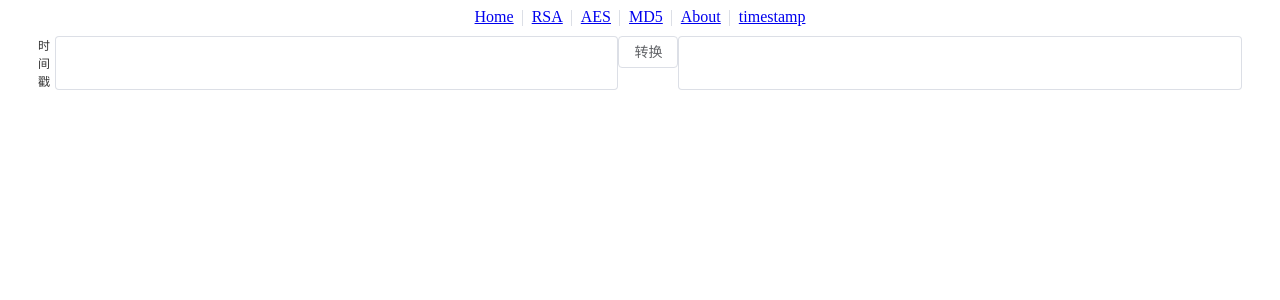
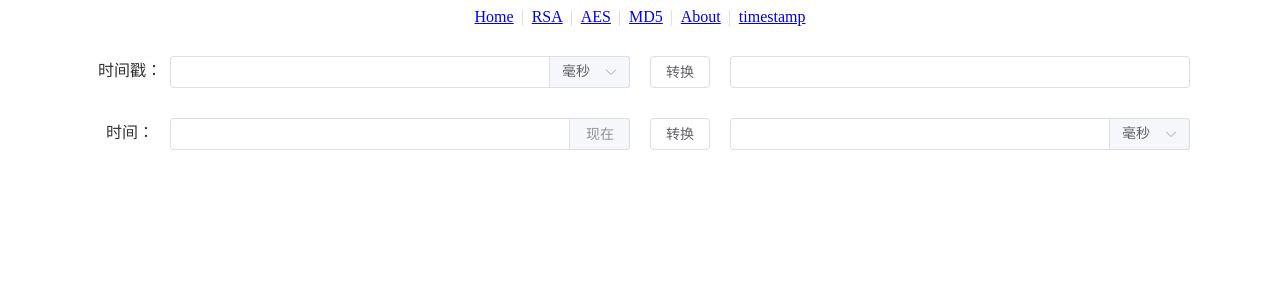
Before and after one commit to xuxiaowei-tools/xuxiaowei-tools, a Vue app: page /timestamp in a window 1280 px wide. Shown: the top 300 px of the page. Built offline with nearby package versions, Linux system fonts and the light colour scheme; a web font is replaced by a local one.

Commit message:
时间与时间戳转换提交

```diff
--- a/src/views/timestamp/index.vue
+++ b/src/views/timestamp/index.vue
@@ -1,23 +1,91 @@
 <template>
-    <div class="app-main">
-        <div class="flex text-12px color-#333">
-            <span>时间戳</span>
-            <el-input></el-input>
-            <el-button>转换</el-button>
-            <el-input></el-input>
+    <div class="text-center px-30px py-30px">
+        <!-- 时间戳转时间 -->
+        <div class=" inline-flex justify-center lh-30px color-#333">
+            <div class="w-80px block"><span>时间戳：</span></div>
+            <el-input v-model="inputValue" :oninput="inputValue = inputNum(inputValue)" class="w-460px">
+                <template #append>
+                    <el-select v-model="typeValue" placeholder="Select" style="width: 80px">
+                        <el-option label="毫秒" value="1" />
+                        <el-option label="秒" value="2" />
+                    </el-select>
+                </template>
+            </el-input>
+            <el-button @click="changeStr" class="mx-20px">转换</el-button>
+            <el-input v-model="outPutValue" class="w-460px"></el-input>
+        </div>
+
+        <!-- 时间转时间戳 -->
+        <div class=" inline-flex justify-center lh-30px color-#333 mt-30px">
+            <div class="w-80px block"><span>时间：</span></div>
+            <el-input v-model="timeInput" class="w-460px">
+                <template #append>
+                    <el-button @click="getNow">现在</el-button>
+                </template>
+            </el-input>
+            <el-button @click="changeStamp" class="mx-20px">转换</el-button>
+            <el-input v-model="outPutStamp" class="w-460px">
+                <template #append>
+                    <el-select v-model="stampTypeValue" placeholder="Select" style="width: 80px">
+                        <el-option label="毫秒" value="1" />
+                        <el-option label="秒" value="2" />
+                    </el-select>
+                </template>
+            </el-input>
         </div>
     </div>
 </template>
 
 <script lang="ts" setup>
+import { ref } from 'vue'
 
+/**
+ * 时间戳转时间
+ */
+const change = (val: number) => {
+    const n = new Date(val)
+    const now = new Date(n)
+    const y = now.getFullYear()
+    const m = now.getMonth() + 1
+    const d = now.getDate()
+    return y + '-' + (m < 10 ? '0' + m : m) + '-' + (d < 10 ? '0' + d : d) + ' ' + now.toTimeString().slice(0, 8)
+}
+const inputValue = ref<string | undefined | null>(null)
+const outPutValue = ref<string>('')
+const typeValue = ref<string>('1')
+const changeStr = () => {
+    let stamp: any = ''
+    typeValue.value === '1' ? stamp = inputValue.value : stamp = inputValue.value + '000'
+    if (stamp?.length && stamp?.length > 16) {
+        outPutValue.value = '输入的时间戳太长了'
+        return
+    }
+    outPutValue.value = change(parseInt(stamp))
+}
+
+const timeInput = ref('')
+const outPutStamp = ref<string | number>('')
+const stampTypeValue = ref('1')
+
+// 时间转时间戳
+const changeStamp = () => {
+    outPutStamp.value = stampTypeValue.value === '1' ? new Date(timeInput.value).getTime() : parseInt((new Date(timeInput.value).getTime() / 1000).toString())
+}
+
+// 获取当前时间
+const getNow = () => {
+    timeInput.value = change(Date.now())
+}
+
+// 只能输入数字
+const inputNum = (value: string | undefined | null) => {
+    if (value === undefined || value === null) { return }
+    return (value.toString())
+        .replace(/[^\d.]/g, '')
+        .replace(/\.{2,}/g, '.')
+        .replace('.', '$#$')
+        .replace(/\./g, '')
+        .replace('$#$', '.')
+        .replace(/^\./g, '')
+}
 </script>
-<style lang="scss" scoped>
-.app-main {
-    padding: 10px 30px;
-
-    // .flex {
-    //     display: flex;
-    // }
-}
-</style>
```
